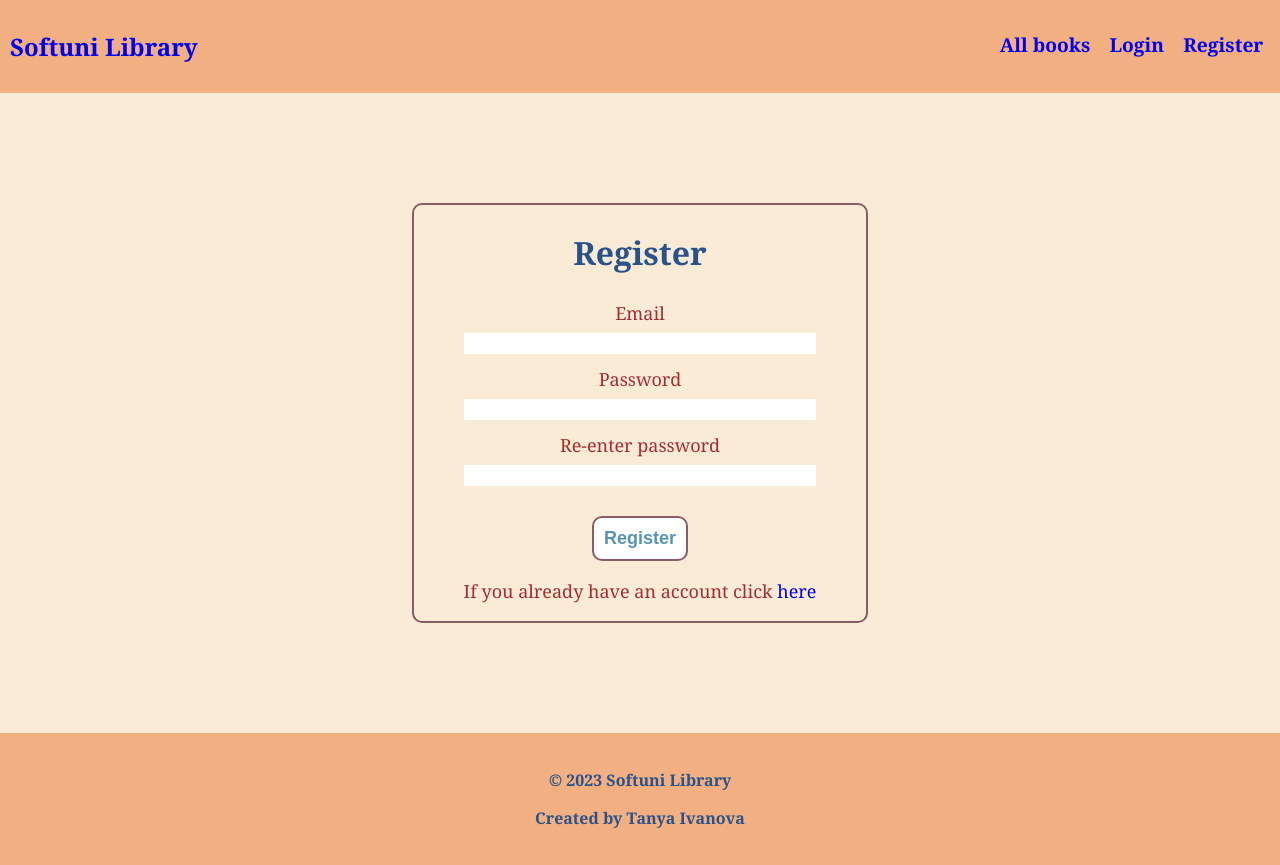
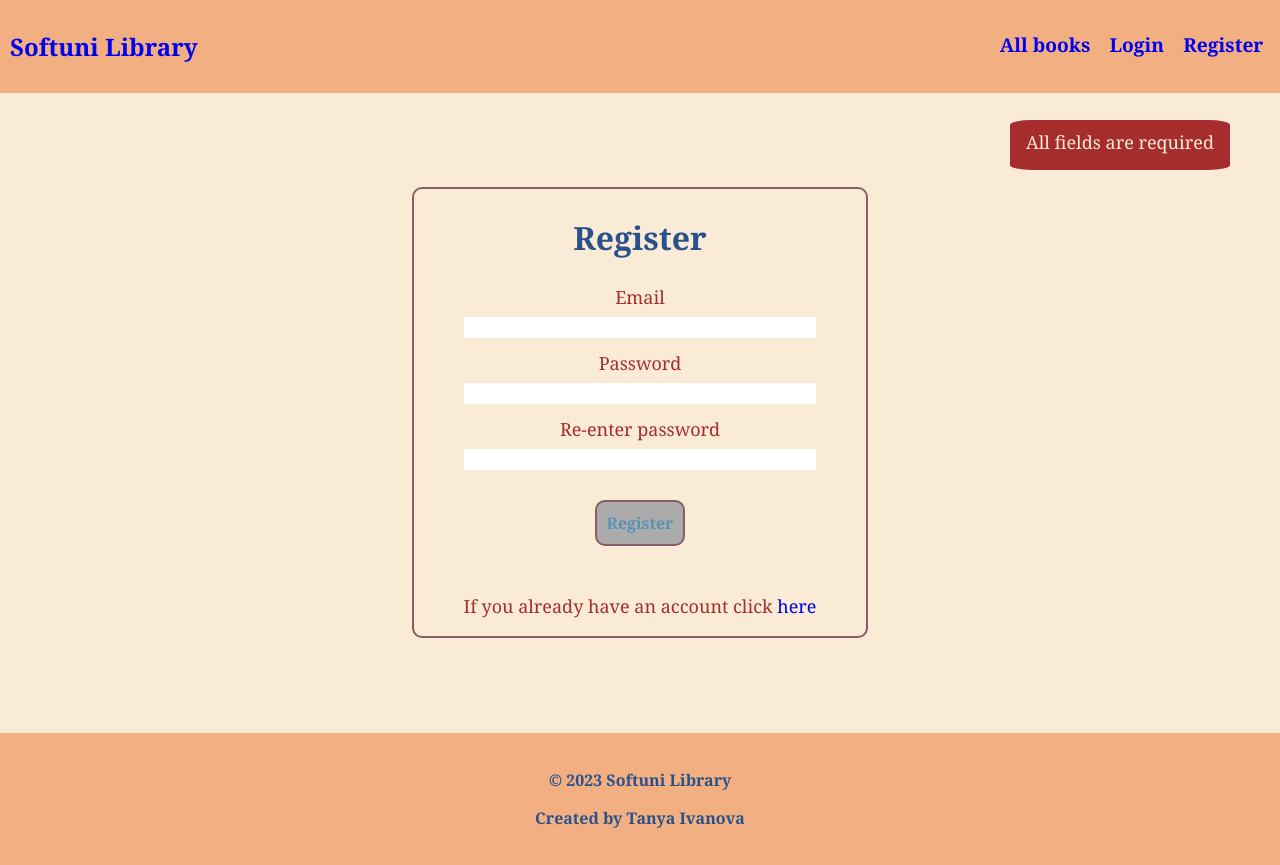
Before and after one commit to tanya-ivanova/Softuni-Library, a React (Create React App) app: page /register in a window 1280 px wide. Built offline with nearby package versions, Linux system fonts and the light colour scheme.

Commit message:
Adding Notification to forms that all fields are required

```diff
--- a/src/components/addBook/AddBook.js
+++ b/src/components/addBook/AddBook.js
@@ -1,11 +1,14 @@
-import { useState } from 'react';
+import { useState, useEffect } from 'react';
 import { useNavigate } from 'react-router-dom';
 import * as bookService from '../../services/bookService';
+import Notification from "../common/notification/Notification";
 import styles from './AddBook.module.css';
 
 
 const AddBook = () => {
     const navigate = useNavigate();
+
+    const [showNotification, setShowNotification] = useState(true);
 
     const [errors, setErrors] = useState({});
 
@@ -18,6 +21,15 @@ const AddBook = () => {
         price: '',
         summary: ''
     });
+
+    useEffect(() => {
+        if (values.title === '' || values.author === '' || values.genre === '' || values.imageUrl === ''
+        || values.year === '' || values.price === '' || values.summary === '') {
+            setShowNotification(true);
+        } else {
+            setShowNotification(false);
+        }
+    }, [values.title, values.author, values.genre, values.imageUrl, values.year, values.price, values.summary])
 
     const changeValueHandler = (e) => {
         setValues(state => ({
@@ -68,11 +80,11 @@ const AddBook = () => {
         };
 
 
-        if (bookData.title === '' || bookData.author === '' || bookData.genre === '' || bookData.imageUrl === ''
-            || bookData.year === '' || bookData.price === '' || bookData.summary === '') {
+        // if (bookData.title === '' || bookData.author === '' || bookData.genre === '' || bookData.imageUrl === ''
+        //     || bookData.year === '' || bookData.price === '' || bookData.summary === '') {
 
-            return alert('All fields are required!');
-        }
+        //     return alert('All fields are required!');
+        // }
 
         bookService.create(bookData)
             .then(() => {
@@ -95,6 +107,8 @@ const AddBook = () => {
 
     return (
         <section className={styles["add-book-page"]}>
+            { showNotification ? <Notification message="All fields are required" /> : null }
+
             <div className={styles["add-book-wrapper"]}>
                 <form className={styles["add-book-form"]} onSubmit={onSubmit} >
 
@@ -210,8 +224,20 @@ const AddBook = () => {
                     }
 
                     <div className={styles["btn-add-book"]}>
-                        <button type="submit" disabled={!isFormValid} className={styles[`${!isFormValid ? 'button-disabled' : ''}`]} >Add Book</button>
-                        <button type="button" onClick={onCancel} >Cancel</button>
+                        <button
+                            type="submit"
+                            disabled={!isFormValid || showNotification}
+                            className={styles[`${!isFormValid || showNotification ? 'button-disabled' : ''}`]}
+                        >
+                            Add Book
+                        </button>
+
+                        <button
+                            type="button"
+                            onClick={onCancel}
+                        >
+                            Cancel
+                        </button>
                     </div>
 
                 </form>
--- a/src/components/bookDetails/BookDetails.js
+++ b/src/components/bookDetails/BookDetails.js
@@ -4,7 +4,7 @@ import { AuthContext } from "../../contexts/AuthContext";
 import * as bookService from '../../services/bookService';
 import * as likeService from '../../services/likeService';
 import * as commentService from '../../services/commentService';
-import Spinner from "../common/Spinner/Spinner";
+import Spinner from "../common/spinner/Spinner";
 import styles from './BookDetails.module.css';
 
 
--- a/src/components/catalog/Catalog.js
+++ b/src/components/catalog/Catalog.js
@@ -1,6 +1,6 @@
 import { useState, useEffect } from "react";
 import * as bookService from '../../services/bookService';
-import Spinner from "../common/Spinner/Spinner";
+import Spinner from "../common/spinner/Spinner";
 
 import BookItem from "./bookItem/BookItem";
 import styles from './Catalog.module.css';
--- /dev/null
+++ b/src/components/common/notification/Notification.js
@@ -0,0 +1,12 @@
+import styles from './Notification.module.css';
+
+
+const Notification = ({message}) => {
+    return (
+        <div className={styles.notification}>
+            {message}
+        </div>
+    );
+};
+
+export default Notification;
--- /dev/null
+++ b/src/components/common/notification/Notification.module.css
@@ -0,0 +1,13 @@
+.notification {
+    position: absolute;
+    width: 200px;
+    height: 30px;
+    color: antiquewhite;
+    background-color: #A52D2D;
+    font-size: 18px;
+    border-radius: 10%;
+    top: 120px;
+    right: 50px;
+    padding: 10px;
+    text-align: center;
+}
--- a/src/components/editBook/EditBook.js
+++ b/src/components/editBook/EditBook.js
@@ -2,7 +2,7 @@ import { useState, useEffect, useContext } from "react";
 import { useParams, useNavigate } from 'react-router-dom';
 import { AuthContext } from "../../contexts/AuthContext";
 import * as bookService from '../../services/bookService';
-import Spinner from "../common/Spinner/Spinner";
+import Spinner from "../common/spinner/Spinner";
 import styles from './EditBook.module.css';
 
 const EditBook = () => {
--- a/src/components/login/Login.js
+++ b/src/components/login/Login.js
@@ -1,4 +1,4 @@
-import { useContext } from "react";
+import { useContext, useState, useEffect } from "react";
 import { useNavigate } from "react-router-dom";
 import { Link } from 'react-router-dom';
 import styles from './Login.module.css';
@@ -6,25 +6,49 @@ import styles from './Login.module.css';
 import { AuthContext } from "../../contexts/AuthContext";
 import * as authService from "../../services/authService";
 
+import Notification from "../common/notification/Notification";
+
 
 const Login = () => {
     const { userLogin } = useContext(AuthContext);
 
     const navigate = useNavigate();
 
+    const [showNotification, setShowNotification] = useState(true);
+
+    const [values, setValues] = useState({
+        email: '',
+        password: ''
+    });
+
+    useEffect(() => {
+        if (values.email === '' || values.password === '') {
+            setShowNotification(true);
+        } else {
+            setShowNotification(false);
+        }
+    }, [values.email, values.password])
+
+    const changeValueHandler = (e) => {
+        setValues(state => ({
+            ...state,
+            [e.target.name]: e.target.value
+        }))
+    };
+
     const onSubmit = (e) => {
         e.preventDefault();
 
         //const {email, password} = Object.fromEntries(new FormData(e.target));
-        const formData = new FormData(e.target);
-        const email = formData.get('email').trim();
-        const password = formData.get('password').trim();
+        // const formData = new FormData(e.target);
+        // const email = formData.get('email').trim();
+        // const password = formData.get('password').trim();
 
-        if (email === '' || password === '') {
-            return alert('All fields are required!');
-        }
+        // if (email === '' || password === '') {
+        //     return alert('All fields are required!');
+        // }
 
-        authService.login(email, password)
+        authService.login(values.email, values.password)
             .then(result => {
                 const authData = {
                     _id: result._id,
@@ -36,12 +60,14 @@ const Login = () => {
                 navigate('/');
             })
             .catch((err) => {
-                navigate('/404');
+                navigate('/login');
             });
     };
 
     return (
         <section className={styles.login}>
+            {showNotification ? <Notification message="All fields are required" /> : null}
+
             <div className={styles["login-wrapper"]}>
                 <form className={styles["login-form"]} onSubmit={onSubmit}>
 
@@ -52,6 +78,8 @@ const Login = () => {
                         type="email"
                         id="login-email"
                         name="email"
+                        value={values.email}
+                        onChange={changeValueHandler}
                     />
 
                     <label htmlFor="login-password">Password</label>
@@ -59,10 +87,18 @@ const Login = () => {
                         type="password"
                         name="password"
                         id="login-password"
+                        value={values.password}
+                        onChange={changeValueHandler}
                     />
 
                     <div className={styles["btn-login"]}>
-                        <input type="submit" value="Login" />
+                        <button
+                            type="submit"
+                            disabled={showNotification}
+                            className={styles[`${showNotification ? 'button-disabled' : ''}`]}
+                        >
+                            Login
+                        </button>
                     </div>
                     <p className={styles["account-message"]}>If you don't have an account click <Link to="/register">here</Link></p>
 
--- a/src/components/login/Login.module.css
+++ b/src/components/login/Login.module.css
@@ -53,7 +53,7 @@
     color: #A52D2D;
 }
 
-.login input[type=submit] {
+button {
     color: #5992B7;
     font-weight: bolder;
     margin-top: 30px;
@@ -66,7 +66,7 @@
     border-radius: 10px;
 }
 
-.login input[type=submit]:hover {
+button:hover {
     cursor: pointer;
     color: #29528B;
     background-color: #F2AF81;
@@ -78,3 +78,12 @@
     align-items: center;
     text-align: center;
 }
+
+.button-disabled {
+    background-color: #ABABAB;
+}
+
+.button-disabled:hover {
+    background-color: #ABABAB;
+    color: #5992B7;
+}
--- a/src/components/profile/Profile.js
+++ b/src/components/profile/Profile.js
@@ -2,7 +2,7 @@ import { useState, useEffect, useContext } from "react";
 import { AuthContext } from "../../contexts/AuthContext";
 import * as bookService from '../../services/bookService';
 import BookItem from "../catalog/bookItem/BookItem";
-import Spinner from "../common/Spinner/Spinner";
+import Spinner from "../common/spinner/Spinner";
 import styles from './Profile.module.css';
 
 const Profile = () => {
--- a/src/components/register/Register.js
+++ b/src/components/register/Register.js
@@ -1,4 +1,4 @@
-import { useContext, useState } from "react";
+import { useContext, useState, useEffect } from "react";
 import { useNavigate } from "react-router-dom";
 import { Link } from 'react-router-dom';
 import styles from './Register.module.css';
@@ -6,9 +6,16 @@ import styles from './Register.module.css';
 import { AuthContext } from "../../contexts/AuthContext";
 import * as authService from "../../services/authService";
 
+import Notification from "../common/notification/Notification";
+
 
 const Register = () => {
     const { userLogin } = useContext(AuthContext);
+
+    const navigate = useNavigate();
+
+    const [showNotification, setShowNotification] = useState(true);
+    const [showPassNotification, setShowPassNotification] = useState(false);
 
     const [errors, setErrors] = useState({});
 
@@ -18,7 +25,22 @@ const Register = () => {
         confirmPassword: ''
     });
 
-    const navigate = useNavigate();
+    useEffect(() => {
+        if (values.email === '' || values.password === '' || values.confirmPassword === '') {
+            setShowNotification(true);
+        } else {
+            setShowNotification(false);
+        }
+      }, [values.email, values.password, values.confirmPassword])
+
+      useEffect(() => {
+        if (values.password !== values.confirmPassword) {
+            setShowPassNotification(true);
+        } else {
+            setShowPassNotification(false);
+        }
+      }, [values.password, values.confirmPassword])
+
 
     const changeValueHandler = (e) => {
         setValues(state => ({
@@ -49,14 +71,13 @@ const Register = () => {
     const onSubmit = (e) => {
         e.preventDefault();
 
+        // if (values.email === '' || values.password === '' || values.confirmPassword === '') {
+        //     return alert('All fields are required!');
+        // }
 
-        if (values.email === '' || values.password === '' || values.confirmPassword === '') {
-            return alert('All fields are required!');
-        }
-
-        if (values.password !== values.confirmPassword) {
-            return alert('Passwords don\'t match!');
-        }
+        // if (values.password !== values.confirmPassword) {
+        //     return alert('Passwords don\'t match!');
+        // }
 
         authService.register(values.email, values.password)
             .then(result => {
@@ -75,7 +96,11 @@ const Register = () => {
     };
 
     return (
+
         <section className={styles.register}>
+            { showNotification ? <Notification message="All fields are required" /> : null }
+            { showPassNotification ? <Notification message="Passwords don't match!" /> : null }
+
             <div className={styles["register-wrapper"]}>
                 <form className={styles["register-form"]} onSubmit={onSubmit}>
 
@@ -123,7 +148,13 @@ const Register = () => {
                     />
 
                     <div className={styles["btn-register"]}>
-                        <input type="submit" value="Register" />
+                        <button
+                            type="submit"
+                            disabled={!isFormValid || showNotification || showPassNotification}
+                            className={styles[`${!isFormValid || showNotification || showPassNotification ? 'button-disabled' : ''}`]}
+                        >
+                            Register
+                        </button>
                     </div>
 
                     <p className={styles["account-message"]}>If you already have an account click <Link to="/login">here</Link></p>
--- a/src/components/register/Register.module.css
+++ b/src/components/register/Register.module.css
@@ -54,7 +54,7 @@
     color: #A52D2D;
 }
 
-.register input[type=submit] {
+button {
     color: #5992B7;
     font-weight: bolder;
     margin-top: 30px;
@@ -67,7 +67,7 @@
     border-radius: 10px;
 }
 
-.register input[type=submit]:hover {
+button:hover {
     cursor: pointer;
     color: #29528B;
     background-color: #F2AF81;
@@ -85,3 +85,12 @@
     border: 1px solid red;
     padding: 8px;
 }
+
+.button-disabled {
+    background-color: #ABABAB;
+}
+
+.button-disabled:hover {
+    background-color: #ABABAB;
+    color: #5992B7;
+}
```
